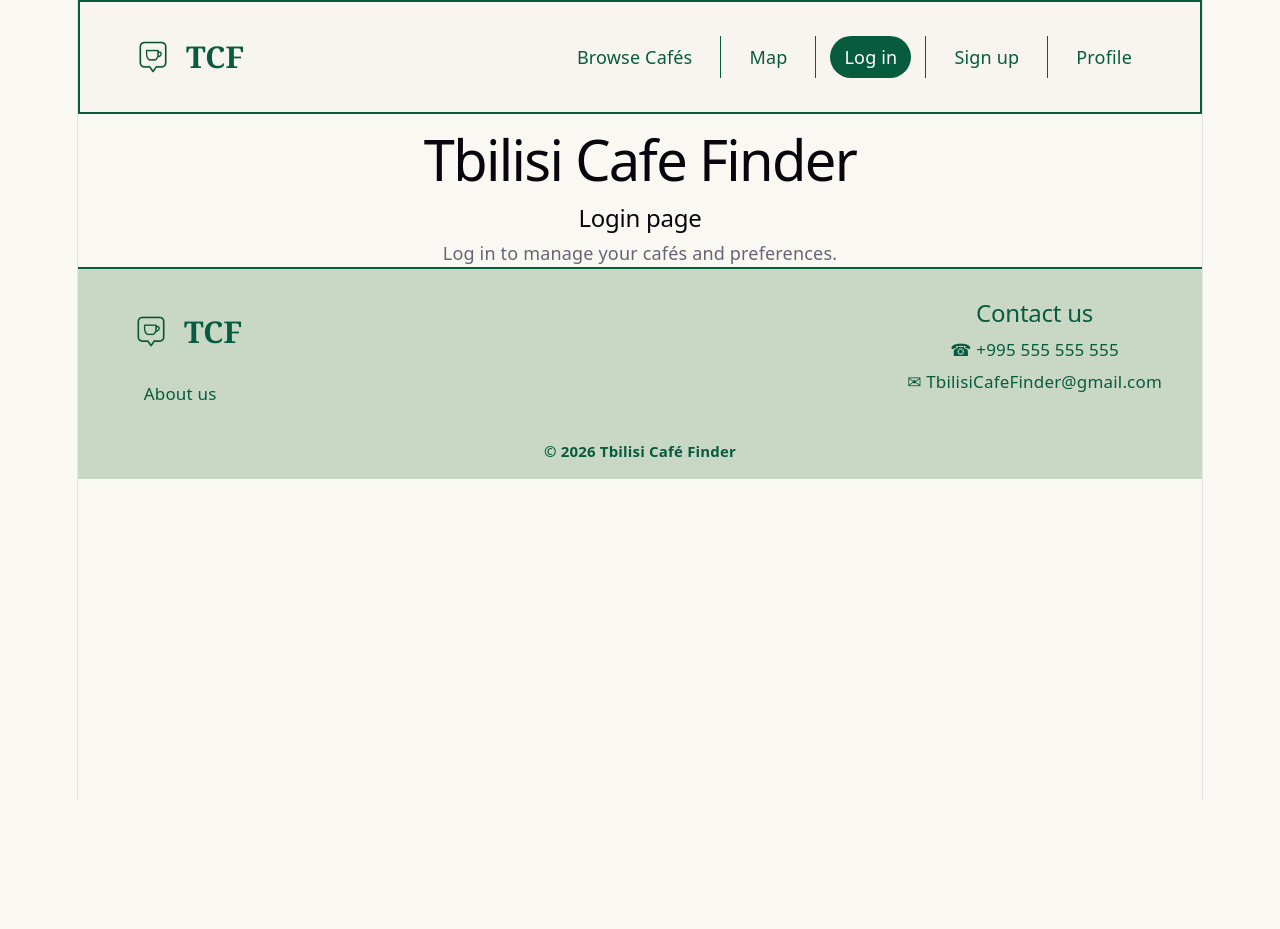
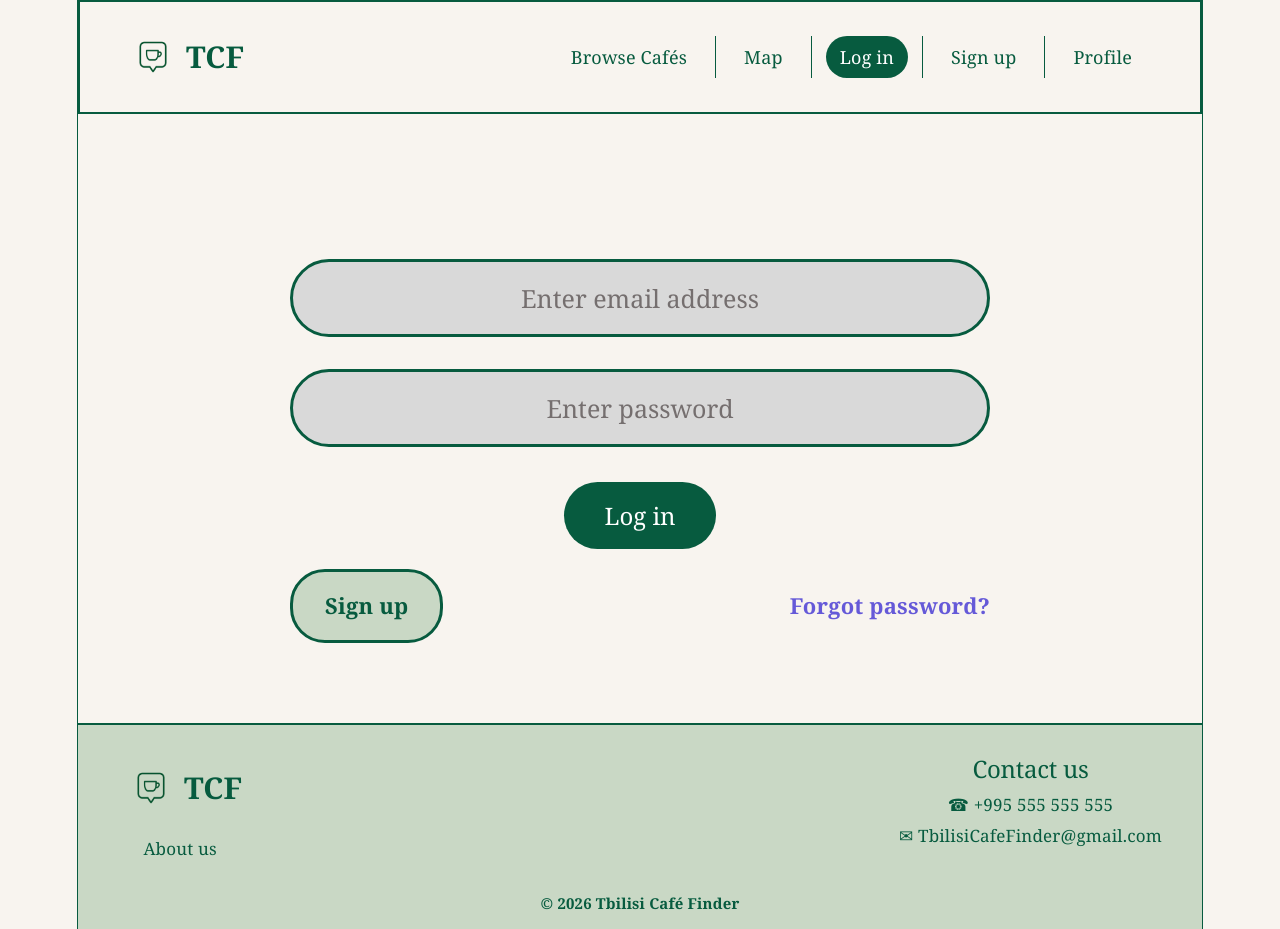
Before and after one commit to elenekhutsishvili/Tbilisi-Cafe-Finder-app, a React (Vite) app: page /login in a window 1280 px wide. Before the commit the page ends 800 px from the top, so only its background shows below. Built offline with nearby package versions, Linux system fonts and the light colour scheme.

Commit message:
Add login signup and about page designs

```diff
--- a/src/App.css
+++ b/src/App.css
@@ -102,6 +102,80 @@ body {
 }
 
 
+.footer-about-link {
+  color: #075b3f;
+  font-size: 17px;
+  text-decoration: none;
+}
+
+.footer-about-link:hover {
+  color: #4dc17d;
+}
+
+.about-page {
+  min-height: 70vh;
+  padding: 70px 20px;
+  background-color: #f8f4ef;
+  color: #2f241f;
+}
+
+.about-intro {
+  max-width: 800px;
+  margin: 0 auto 55px;
+  text-align: center;
+}
+
+.about-intro h1 {
+  margin-bottom: 20px;
+  color: #075b3f;
+  font-size: 52px;
+}
+
+.about-intro p {
+  font-size: 20px;
+  line-height: 1.6;
+}
+
+.about-features {
+  display: grid;
+  grid-template-columns: repeat(3, 1fr);
+  gap: 25px;
+  max-width: 950px;
+  margin: 0 auto 60px;
+}
+
+.about-card {
+  min-height: 180px;
+  padding: 25px;
+  background-color: #c9d8c5;
+  border: 2px solid #075b3f;
+  border-radius: 18px;
+  text-align: center;
+}
+
+.about-card h2,
+.about-purpose h2 {
+  margin-top: 0;
+  color: #075b3f;
+}
+
+.about-card p,
+.about-purpose p {
+  font-size: 17px;
+  line-height: 1.5;
+}
+
+.about-purpose {
+  max-width: 700px;
+  margin: 0 auto;
+  text-align: center;
+}
+
+@media (max-width: 700px) {
+  .about-features {
+    grid-template-columns: 1fr;
+  }
+}
 @media (max-width: 600px) {
   .footer-content {
     flex-direction: column;
@@ -221,3 +295,203 @@ body {
   font-size: 30px;
   line-height: 1;
 }
+
+
+/* Login page */
+.login-page {
+  min-height: 70vh;
+  padding: 145px 20px 80px;
+  background-color: #f8f4ef;
+}
+
+.login-form {
+  max-width: 700px;
+  margin: 0 auto;
+}
+
+.login-form input {
+  display: block;
+  width: 100%;
+  height: 78px;
+  margin-bottom: 32px;
+  padding: 0 30px;
+  border: 3px solid #075b3f;
+  border-radius: 45px;
+  background-color: #d9d9d9;
+  color: #2f241f;
+  font-family: Georgia, "Times New Roman", serif;
+  font-size: 25px;
+  text-align: center;
+  outline: none;
+}
+
+.login-form input::placeholder {
+  color: #756f6f;
+  opacity: 1;
+}
+
+.login-form input:focus {
+  background-color: #eeeeee;
+  box-shadow: 0 0 0 3px #c9d8c5;
+}
+
+.login-button {
+  display: block;
+  margin: 35px auto 20px;
+  padding: 17px 40px;
+  border: none;
+  border-radius: 35px;
+  background-color: #075b3f;
+  color: white;
+  font-family: Georgia, "Times New Roman", serif;
+  font-size: 24px;
+  cursor: pointer;
+}
+
+.login-button:hover {
+  background-color: #4dc17d;
+}
+
+.login-options {
+  display: flex;
+  align-items: center;
+  justify-content: space-between;
+  margin-top: 20px;
+}
+
+.signup-button {
+  padding: 18px 32px;
+  border: 3px solid #075b3f;
+  border-radius: 35px;
+  background-color: #c9d8c5;
+  color: #075b3f;
+  font-family: Georgia, "Times New Roman", serif;
+  font-size: 22px;
+  font-weight: bold;
+  text-decoration: none;
+}
+
+.signup-button:hover {
+  background-color: #075b3f;
+  color: white;
+}
+
+.forgot-password {
+  color: #6559d8;
+  font-family: Georgia, "Times New Roman", serif;
+  font-size: 22px;
+  font-weight: bold;
+  text-decoration: none;
+}
+
+.forgot-password:hover {
+  text-decoration: underline;
+}
+
+@media (max-width: 700px) {
+  .login-page {
+    padding: 80px 20px;
+  }
+
+  .login-form input {
+    height: 62px;
+    font-size: 18px;
+  }
+
+  .login-options {
+    flex-direction: column;
+    gap: 25px;
+  }
+}
+
+
+/* signup page*/
+.signup-page {
+  min-height: 70vh;
+  padding: 80px 20px 40px;
+  background-color: #f8f4ef;
+}
+
+.signup-form {
+  max-width: 700px;
+  margin: 0 auto;
+}
+
+.signup-form input {
+  display: block;
+  width: 100%;
+  height: 78px;
+  margin-bottom: 32px;
+  padding: 0 30px;
+  border: 3px solid #075b3f;
+  border-radius: 45px;
+  background-color: #d9d9d9;
+  color: #2f241f;
+  font-family: var(--main-font);
+  font-size: 25px;
+  text-align: center;
+  outline: none;
+}
+
+.signup-form input::placeholder {
+  color: #756f6f;
+  opacity: 1;
+}
+
+.signup-form input:focus {
+  background-color: #eeeeee;
+  box-shadow: 0 0 0 3px #c9d8c5;
+}
+
+.signup-actions {
+  display: flex;
+  align-items: center;
+  justify-content: space-between;
+  margin-top: 28px;
+}
+
+.login-button-outline,
+.signup-button-filled {
+  font-family: var(--main-font);
+  font-size: 23px;
+  font-weight: bold;
+  text-decoration: none;
+  cursor: pointer;
+}
+
+.login-button-outline {
+  padding: 18px 32px;
+  border: 3px solid #075b3f;
+  border-radius: 35px;
+  background-color: #c9d8c5;
+  color: #075b3f;
+}
+
+.login-button-outline:hover {
+  background-color: #075b3f;
+  color: white;
+}
+
+.signup-button-filled {
+  padding: 18px 38px;
+  border: none;
+  border-radius: 35px;
+  background-color: #075b3f;
+  color: white;
+}
+
+.signup-button-filled:hover {
+  background-color: #4dc17d;
+}
+
+@media (max-width: 700px) {
+  .signup-form input {
+    height: 62px;
+    font-size: 18px;
+  }
+
+  .signup-actions {
+    flex-direction: column;
+    gap: 25px;
+  }
+}
--- a/src/App.jsx
+++ b/src/App.jsx
@@ -14,13 +14,12 @@ import Favorites from "./pages/Favorites";
 import Preference from "./pages/Preference";
 import Profile from "./pages/Profile";
 import MapPage from "./pages/Map";
+import AboutUs from "./pages/AboutUs";
 
 function App() {
   return (
     <>
       <Navbar />
-
-      <Header />
 
       <Routes>
         <Route path="/" element={<Home />} />
@@ -33,6 +32,7 @@ function App() {
         <Route path="/preference" element={<Preference />} />
         <Route path="/profile" element={<Profile />} />
         <Route path="/map" element={<MapPage />} />
+        <Route path="/about-us" element={<AboutUs />} />
       </Routes>
 
       <Footer />
--- a/src/components/Footer.jsx
+++ b/src/components/Footer.jsx
@@ -10,7 +10,12 @@ function Footer() {
             <span>TCF</span>
           </Link>
 
+
+          <Link to="/about-us" className="footer-about-link">
+
           <p>About us</p>
+
+          </Link>
         </div>
 
         <div className="footer-contact">
--- a/src/index.css
+++ b/src/index.css
@@ -1,35 +1,43 @@
 :root {
-  --text: #6b6375;
-  --text-h: #08060d;
-  --bg: #faf8f2;
-  --border: #e5e4e7;
-  --code-bg: #f4f3ec;
-  --accent: #aa3bff;
-  --accent-bg: rgba(170, 59, 255, 0.1);
-  --accent-border: rgba(170, 59, 255, 0.5);
-  --social-bg: rgba(244, 243, 236, 0.5);
-  --shadow:
-    rgba(0, 0, 0, 0.1) 0 10px 15px -3px, rgba(0, 0, 0, 0.05) 0 4px 6px -2px;
+  --text: #2f241f;
+  --text-h: #075b3f;
+  --bg: #f8f4ef;
+  --border: #075b3f;
+  --accent: #075b3f;
+  --accent-light: #c9d8c5;
+  --shadow: rgba(0, 0, 0, 0.12);
 
-  --sans: system-ui, 'Segoe UI', Roboto, sans-serif;
-  --heading: system-ui, 'Segoe UI', Roboto, sans-serif;
-  --mono: ui-monospace, Consolas, monospace;
+  --main-font: Georgia, "Times New Roman", serif;
+  --mono: Consolas, monospace;
 
-  font: 18px/145% var(--sans);
+  font-family: var(--main-font);
+  font-size: 18px;
+  line-height: 1.45;
   letter-spacing: 0.18px;
-  color-scheme: light dark;
+
   color: var(--text);
-  background: var(--bg);
+  background-color: var(--bg);
+  color-scheme: light;
+
   font-synthesis: none;
   text-rendering: optimizeLegibility;
   -webkit-font-smoothing: antialiased;
   -moz-osx-font-smoothing: grayscale;
+}
 
-  @media (max-width: 1024px) {
+@media (max-width: 1024px) {
+  :root {
     font-size: 16px;
   }
 }
 
+body,
+button,
+input,
+select,
+textarea {
+  font-family: var(--main-font);
+}
 
 
 body {
--- /dev/null
+++ b/src/pages/AboutUs.jsx
@@ -0,0 +1,52 @@
+import { Link } from "react-router";
+
+function AboutUs() {
+
+    return (
+        <main className="about-page">
+      <section className="about-intro">
+        <h1>About Us</h1>
+
+        <p>
+          Tbilisi Café Finder helps you discover cafés in Tbilisi that match
+          your preferences, location, budget, and lifestyle.
+        </p>
+      </section>
+
+      <section className="about-features">
+        <div className="about-card">
+          <h2>Discover</h2>
+          <p>
+            Explore cafés throughout Tbilisi and find places that suit you.
+          </p>
+        </div>
+
+        <div className="about-card">
+          <h2>Personalize</h2>
+          <p>
+            Choose your preferred price range, distance, atmosphere, and café
+            features.
+          </p>
+        </div>
+
+        <div className="about-card">
+          <h2>Save</h2>
+          <p>
+            Keep your favourite cafés in one place and return to them later.
+          </p>
+        </div>
+      </section>
+
+      <section className="about-purpose">
+        <h2>Our purpose</h2>
+
+        <p>
+          Our goal is to make finding a suitable café in Tbilisi easier,
+          faster, and more personalized.
+        </p>
+      </section>
+    </main>
+    )
+}
+
+export default AboutUs;
--- a/src/pages/Login.jsx
+++ b/src/pages/Login.jsx
@@ -1,16 +1,45 @@
-import Header from "../components/Header";
-import Footer from "../components/Footer";
+import { Link } from "react-router";
 
 function Login() {
+  function handleSubmit(event) {
+    event.preventDefault();
+
+    // Backend login will be connected later.
+    console.log("Login submitted");
+  }
+
   return (
-    <div>
+    <main className="login-page">
+      <form className="login-form" onSubmit={handleSubmit}>
+        <input
+          type="email"
+          placeholder="Enter email address"
+          aria-label="Email address"
+          required
+        />
 
-      <main className="page-content">
-        <h2>Login page</h2>
-        <p>Log in to manage your cafés and preferences.</p>
-      </main>
+        <input
+          type="password"
+          placeholder="Enter password"
+          aria-label="Password"
+          required
+        />
 
-    </div>
+        <button type="submit" className="login-button">
+          Log in
+        </button>
+
+        <div className="login-options">
+          <Link to="/register" className="signup-button">
+            Sign up
+          </Link>
+
+          <Link to="/forgot-password" className="forgot-password">
+            Forgot password?
+          </Link>
+        </div>
+      </form>
+    </main>
   );
 }
 
--- a/src/pages/Register.jsx
+++ b/src/pages/Register.jsx
@@ -1,16 +1,55 @@
-import Header from "../components/Header";
-import Footer from "../components/Footer";
+import { Link } from "react-router";
 
 function Register() {
+  function handleSubmit(event) {
+    event.preventDefault();
+
+    // Backend registration will be connected later.
+    console.log("Registration submitted");
+  }
+
   return (
-    <div>
+    <main className="signup-page">
+      <form className="signup-form" onSubmit={handleSubmit}>
+        <input
+          type="text"
+          placeholder="enter username"
+          aria-label="Username"
+          required
+        />
 
-      <main className="page-content">
-        <h2>Create Your Account</h2>
-        <p>Page for registering for new users</p>
-      </main>
+        <input
+          type="email"
+          placeholder="enter email"
+          aria-label="Email address"
+          required
+        />
 
-    </div>
+        <input
+          type="password"
+          placeholder="enter your password"
+          aria-label="Password"
+          required
+        />
+
+        <input
+          type="password"
+          placeholder="repeat password"
+          aria-label="Repeat password"
+          required
+        />
+
+        <div className="signup-actions">
+          <Link to="/login" className="login-button-outline">
+            Log in
+          </Link>
+
+          <button type="submit" className="signup-button-filled">
+            Sign up
+          </button>
+        </div>
+      </form>
+    </main>
   );
 }
 
```
